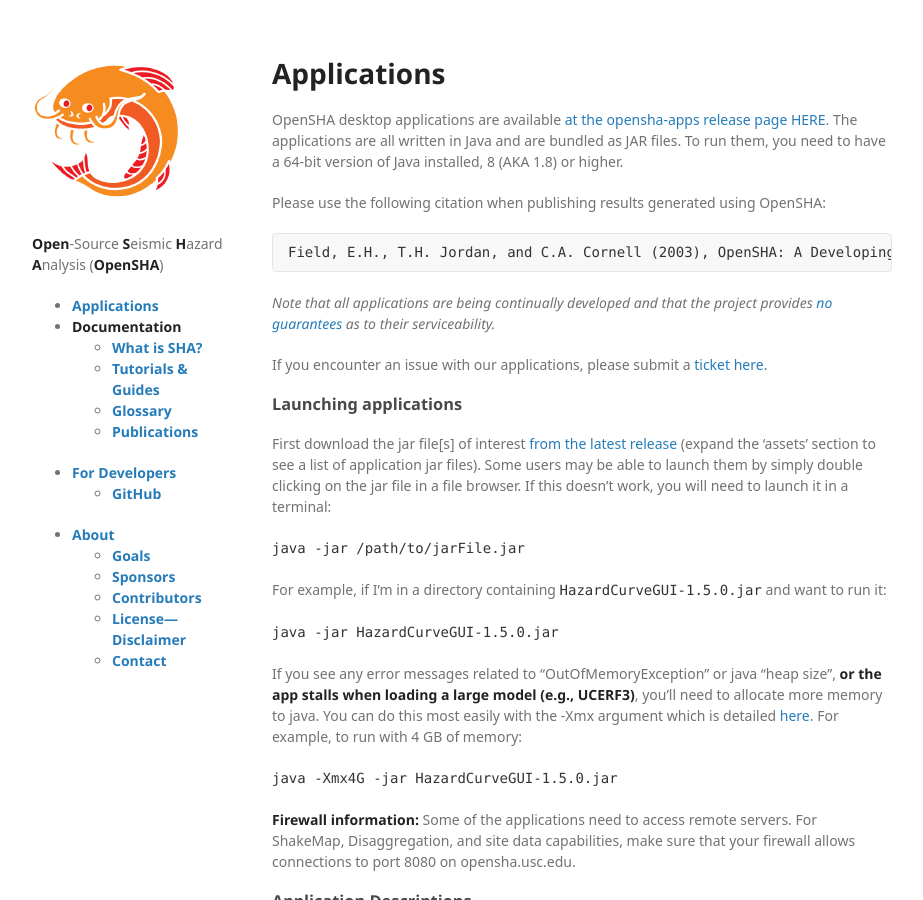
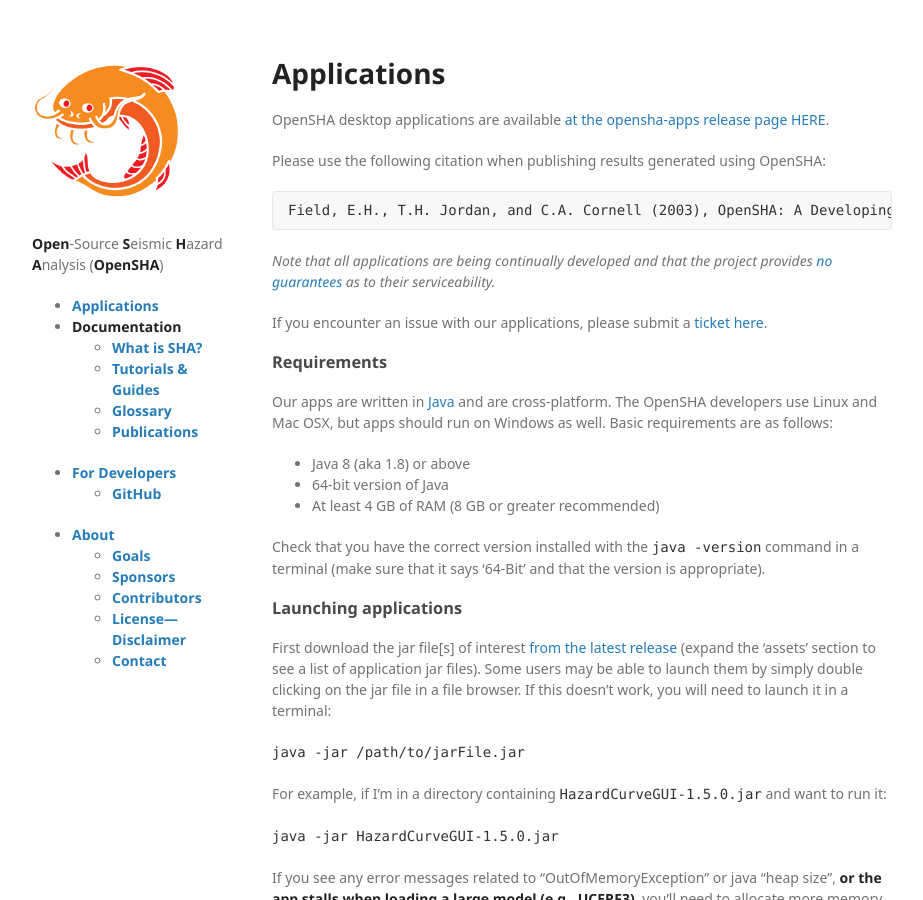
Before and after one commit to opensha/opensha.github.io, a Jekyll site: the page built from Applications.md, in a window 1280 px wide and 900 px high. Shown: the whole window, without its empty margins (178-1101 px from the left). Built offline with Jekyll 4.4.1, drawn with Linux system fonts in a browser that asks for light colours; some web fonts are replaced; our own code applies the rules of GitHub Pages for plain Markdown files; a script that is not in the unit is left out.

Commit message:
automatic wiki-to-pages sync from opensha.usc.edu

````diff
--- a/Applications.md
+++ b/Applications.md
@@ -1,4 +1,4 @@
-OpenSHA desktop applications are available [at the opensha-apps release page HERE](https://github.com/opensha/opensha-apps/releases). The applications are all written in Java and are bundled as JAR files. To run them, you need to have a 64-bit version of Java installed, 8 (AKA 1.8) or higher.
+OpenSHA desktop applications are available [at the opensha-apps release page HERE](https://github.com/opensha/opensha-apps/releases).
 
 Please use the following citation when publishing results generated using OpenSHA:
 
@@ -6,9 +6,19 @@
 Field, E.H., T.H. Jordan, and C.A. Cornell (2003), OpenSHA: A Developing Community-Modeling Environment for Seismic Hazard Analysis, Seismological Research Letters, 74, no. 4, p. 406-419.
 ```
 
-*Note that all applications are being continually developed and that the project provides [no guarantees](License) as to their serviceability.*
+*Note that all applications are being continually developed and that the project provides [no guarantees](License-Disclaimer) as to their serviceability.*
 
 If you encounter an issue with our applications, please submit a [ticket here](https://github.com/opensha/opensha-apps/issues).
+
+### Requirements
+
+Our apps are written in [Java](https://www.oracle.com/java/technologies/) and are cross-platform. The OpenSHA developers use Linux and Mac OSX, but apps should run on Windows as well. Basic requirements are as follows:
+
+* Java 8 (aka 1.8) or above
+* 64-bit version of Java
+* At least 4 GB of RAM (8 GB or greater recommended)
+
+Check that you have the correct version installed with the `java -version` command in a terminal (make sure that it says '64-Bit' and that the version is appropriate).
 
 ### Launching applications
 
````
